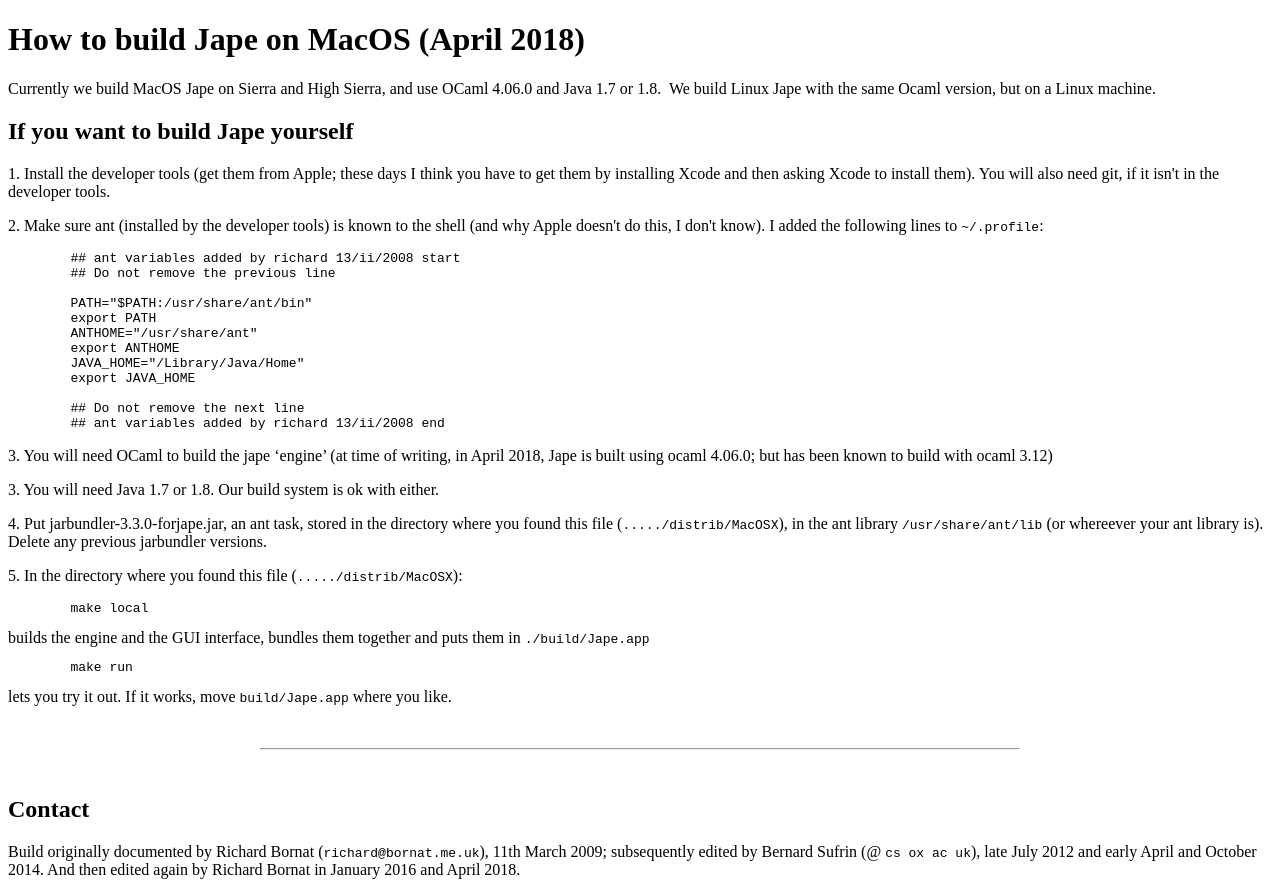
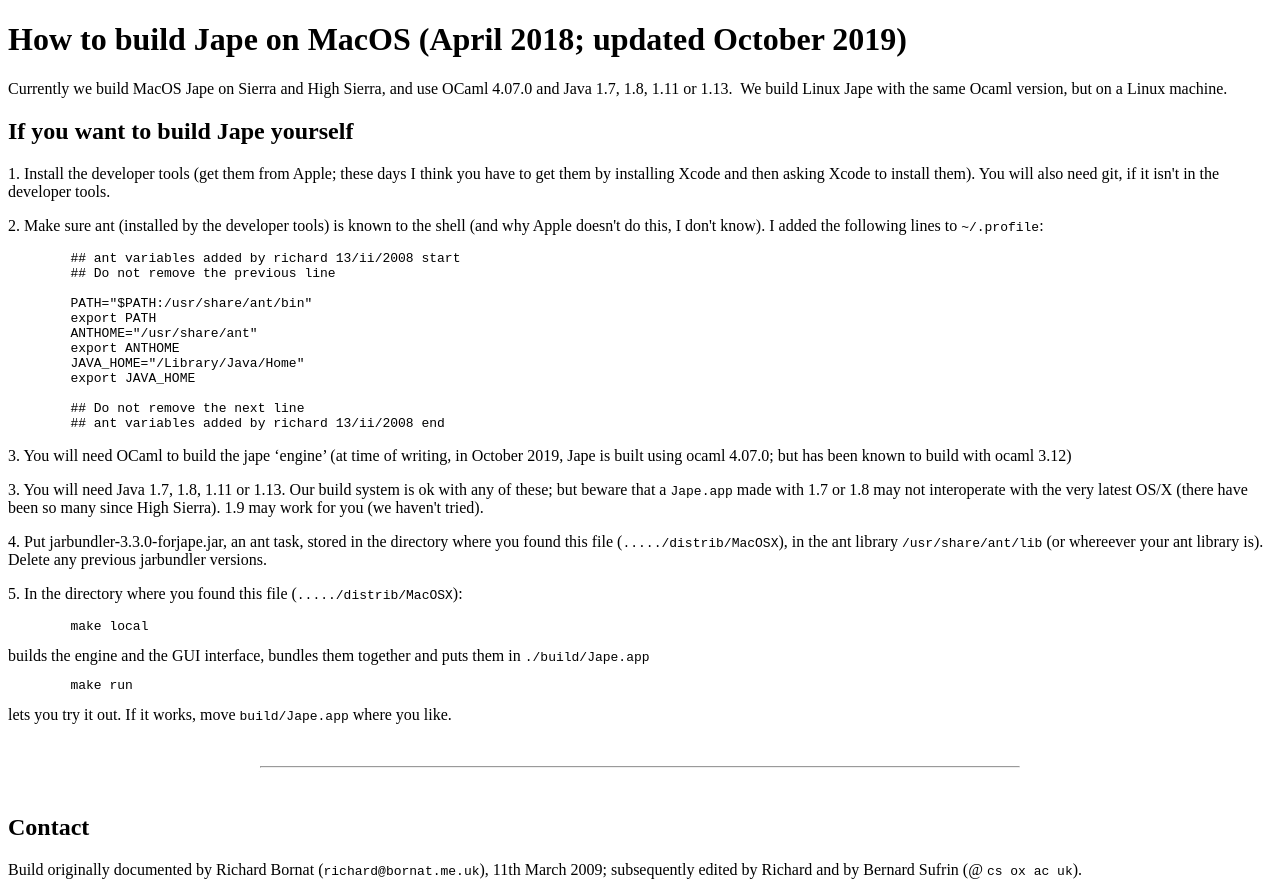
Before and after one commit to RBornat/jape, a plain HTML site: page distrib/MacOSX/README_BUILD_MACOSX_JAPE.html in a window 1280 px wide. Drawn offline with Linux system fonts and the light colour scheme.

Commit message:
Edited build instructions.

```diff
--- a/distrib/MacOSX/README_BUILD_MACOSX_JAPE.html
+++ b/distrib/MacOSX/README_BUILD_MACOSX_JAPE.html
@@ -11,11 +11,11 @@
 
 <body>
 
-<h1>How to build Jape on MacOS (April 2018)</h1>
+<h1>How to build Jape on MacOS (April 2018; updated October 2019)</h1>
 
 
 <p >Currently we build MacOS Jape on Sierra and High Sierra,
-and use OCaml 4.06.0 and Java 1.7 or 1.8.  We build Linux Jape with the
+and use OCaml 4.07.0 and Java 1.7, 1.8, 1.11 or 1.13.  We build Linux Jape with the
 same Ocaml version, but on a Linux machine.</p>
 
 
@@ -50,11 +50,16 @@
 
 
 
-<p >3. You will need OCaml to build the jape ‘engine’ (at time of writing, in April 2018,
-Jape is built using ocaml 4.06.0; but has been known to build with ocaml 3.12)</p>
+<p >3. You will need OCaml to build the jape ‘engine’ (at time of writing, in October 2019,
+Jape is built using ocaml 4.07.0; but has been known to build with ocaml 3.12)</p>
 
 
-<p>3. You will need Java 1.7 or 1.8. Our build system is ok with either. </p>
+<p>3. You will need Java 1.7, 1.8, 1.11 or 1.13. Our build
+system is ok with any of these; but beware that
+a <tt>Jape.app</tt> made with 1.7 or 1.8 may not interoperate with the very latest
+OS/X (there have been so many since High Sierra).  1.9 may
+work for you (we haven't tried).</p>
+
 
 <p>4. Put jarbundler-3.3.0-forjape.jar, an ant task, stored in the directory where you found this file (<tt>...../distrib/MacOSX</tt>), in the ant library
 <tt>/usr/share/ant/lib</tt> (or whereever your ant library is). Delete any previous jarbundler versions.
@@ -81,8 +86,8 @@
 
 <h2>Contact</h2>
 <p>Build originally documented by Richard Bornat (<tt>richard@bornat.me.uk</tt>), 11th March 2009;
-subsequently edited by Bernard Sufrin (@ <tt>cs ox ac uk</tt>), late July 2012 and early April and October 2014. And
-then edited again by Richard Bornat in January 2016 and April 2018.</p>
+subsequently edited by Richard and by Bernard Sufrin (@ <tt>cs ox ac uk</tt>).
+</p>
 
 </body>
 </html>
```
